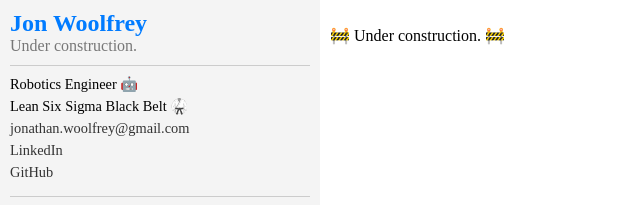
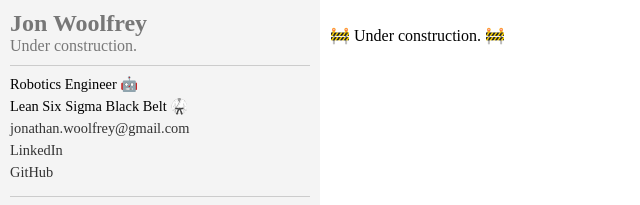
Before and after one commit to Woolfrey/woolfrey.github.io, a Jekyll site: the page built from README.md, in a window 1280 px wide. Shown: the top 205 px of the page, without its empty margins (0-640 px from the left). Built offline with Jekyll 4.4.1, drawn with Linux system fonts in a browser that asks for light colours; our own code applies the rules of GitHub Pages for plain Markdown files.

Commit message:
Update default.html

```diff
--- a/_layouts/default.html
+++ b/_layouts/default.html
@@ -9,7 +9,7 @@
   <body>
     <div class="sidebar">
       <div class="site-title">
-        <h1><a href="{{ '/' | relative_url }}">{{ site.title }}</a></h1>
+        <h1><p>{{ site.title }}</p></h1>
         <p>{{ site.description }}</p>
       </div>
       <div class="sidebar-info">
```
